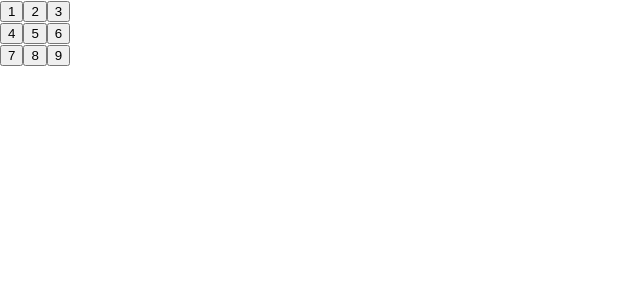
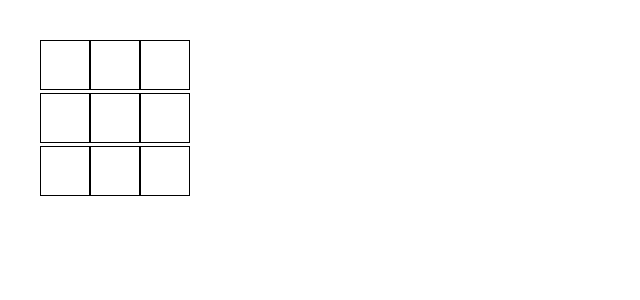
Before and after one commit to BillNagbe/tic-tak-toe-react, a React (Create React App) app: page / in a window 1280 px wide. Shown: the top 300 px of the page, without its empty margins (0-640 px from the left). Built offline with nearby package versions, Linux system fonts and the light colour scheme.

Commit message:
added board component

```diff
--- /dev/null
+++ b/src/App.css
@@ -0,0 +1,26 @@
+* {
+    margin: 0;
+    padding: 0;
+    box-sizing: border-box;
+}
+
+.board {
+    display: flex;
+    flex-direction: column;
+    flex-wrap: wrap;
+    justify-content: center;
+    align-items: center;
+    max-width: fit-content;
+    max-height: fit-content;
+    margin: 5vh;
+}
+.square {
+    width: 50px;
+    height: 50px;
+    background: none;
+    border: 1px solid;
+}
+
+.square:hover {
+    outline: 5px solid;
+}
--- a/src/App.js
+++ b/src/App.js
@@ -1,4 +1,6 @@
 import Board from "./Board";
+import './App.css';
+
 
 function App() {
     return (
--- a/src/Board.js
+++ b/src/Board.js
@@ -1,14 +1,18 @@
+import { useState } from "react";
 
 // handling squares
-function Squares({value}) {
+function Squares() {
+    //stores state of squares
+    const [val, setVal] = useState(null);
 
     // handles clicks
     function handleClick() {
-        console.log("Clicked!");
+        setVal("X");
+        console.log(val);
     };
 
 
-    return <button className="square" onClick={handleClick}>{value}</button>;
+    return <button className="square" onClick={handleClick}>{val}</button>;
 }
 
 
@@ -18,21 +22,21 @@ function Board() {
         // board spaces
     <div className="board">
         <div className="board-row">
-            <Squares value="1"  />
-            <Squares value="2"/>
-            <Squares value="3"/>
+            <Squares  />
+            <Squares />
+            <Squares />
         </div>
 
         <div className="board-row">
-            <Squares value="4"/>
-            <Squares value="5"/>
-            <Squares value="6"/>
+            <Squares />
+            <Squares />
+            <Squares />
         </div>
 
         <div className="board-row">
-            <Squares value="7"/>
-            <Squares value="8"/>
-            <Squares value="9"/>
+            <Squares />
+            <Squares />
+            <Squares />
         </div>
     </div>
     );
```
